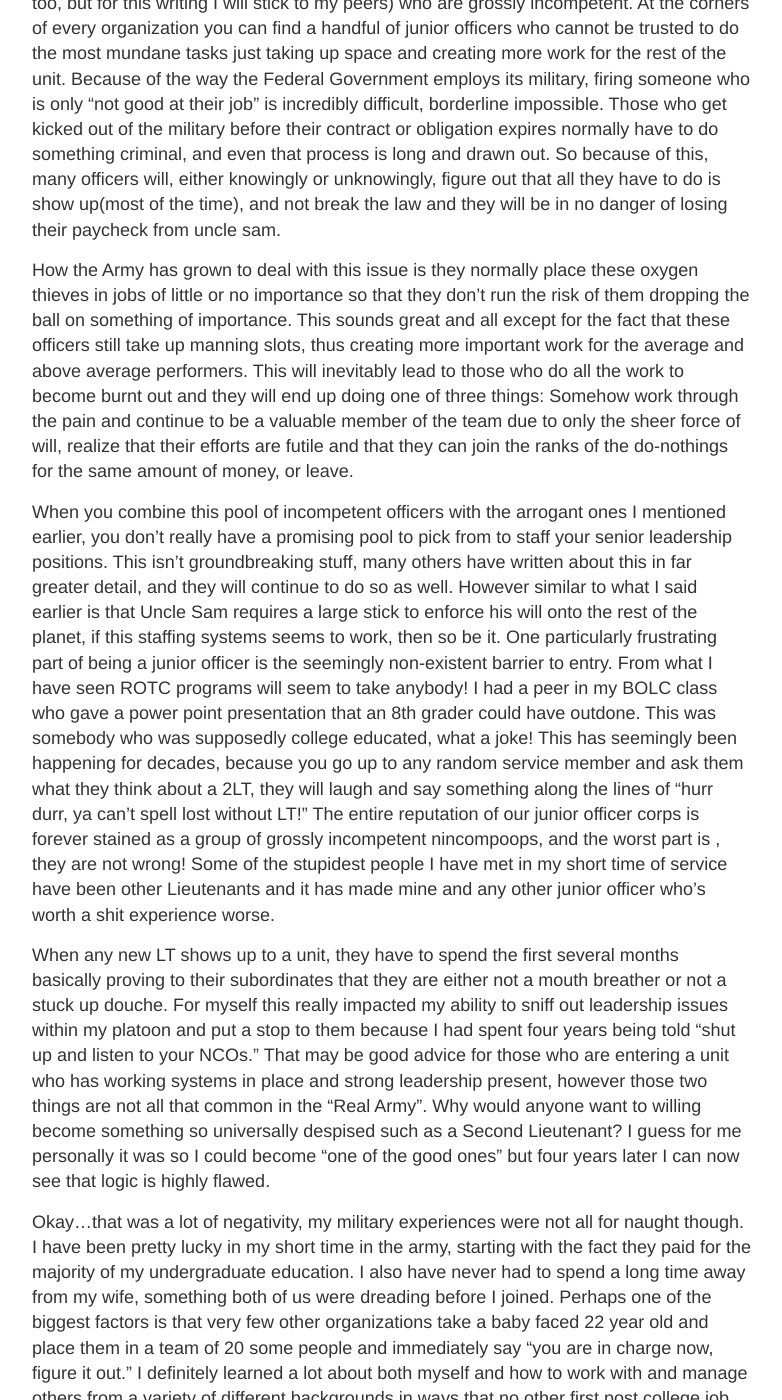
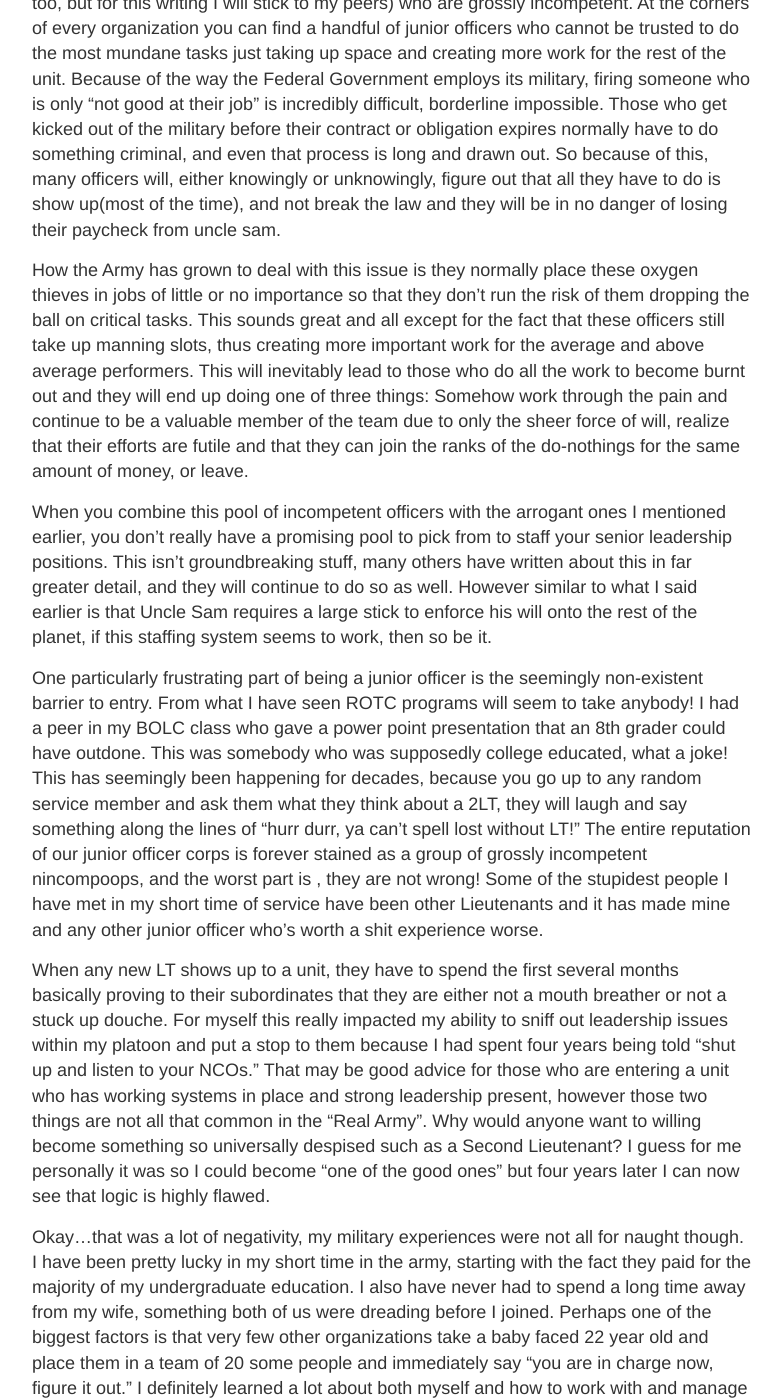
Before and after one commit to rockinraymond/wyattcraymond, a Jekyll site: the page built from _posts/2022-5-23-My-Last-Week-in-the-Army.md, in a window 1280 px wide and 1400 px high, scrolled down 1646 px. Shown: the whole window, without its empty margins (248-1030 px from the left). Built offline with Jekyll 4.4.1, drawn with Linux system fonts in a browser that asks for light colours; our own code applies the rules of GitHub Pages for plain Markdown files.

Commit message:
Update 2022-5-23-My-Last-Week-in-the-Army.md

```diff
--- a/_posts/2022-5-23-My-Last-Week-in-the-Army.md
+++ b/_posts/2022-5-23-My-Last-Week-in-the-Army.md
@@ -13,9 +13,10 @@
 
 On the other end of the spectrum, there are a noticeable number of military officers(NCOs too, but for this writing I will stick to my peers) who are grossly incompetent. At the corners of every organization you can find a handful of junior officers who cannot be trusted to do the most mundane tasks just taking up space and creating more work for the rest of the unit. Because of the way the Federal Government employs its military, firing someone who is only "not good at their job" is incredibly difficult, borderline impossible. Those who get kicked out of the military before their contract or obligation expires normally have to do something criminal, and even that process is long and drawn out. So because of this, many officers will, either knowingly or unknowingly, figure out that all they have to do is show up(most of the time), and not break the law and they will be in no danger of losing their paycheck from uncle sam.
 
-How the Army has grown to deal with this issue is they normally place these oxygen thieves in jobs of little or no importance so that they don't run the risk of them dropping the ball on something of importance. This sounds great and all except for the fact that these officers still take up manning slots, thus creating more important work for the average and above average performers. This will inevitably lead to those who do all the work to become burnt out and they will end up doing one of three things: Somehow work through the pain and continue to be a valuable member of the team due to only the sheer force of will, realize that their efforts are futile and that they can join the ranks of the do-nothings for the same amount of money, or leave.
+How the Army has grown to deal with this issue is they normally place these oxygen thieves in jobs of little or no importance so that they don't run the risk of them dropping the ball on critical tasks. This sounds great and all except for the fact that these officers still take up manning slots, thus creating more important work for the average and above average performers. This will inevitably lead to those who do all the work to become burnt out and they will end up doing one of three things: Somehow work through the pain and continue to be a valuable member of the team due to only the sheer force of will, realize that their efforts are futile and that they can join the ranks of the do-nothings for the same amount of money, or leave.
 
-When you combine this pool of incompetent officers with the arrogant ones I mentioned earlier, you don't really have a promising pool to pick from to staff your senior leadership positions. This isn't groundbreaking stuff, many others have written about this in far greater detail, and they will continue to do so as well. However similar to what I said earlier is that Uncle Sam requires a large stick to enforce his will onto the rest of the planet, if this staffing systems seems to work, then so be it.
+When you combine this pool of incompetent officers with the arrogant ones I mentioned earlier, you don't really have a promising pool to pick from to staff your senior leadership positions. This isn't groundbreaking stuff, many others have written about this in far greater detail, and they will continue to do so as well. However similar to what I said earlier is that Uncle Sam requires a large stick to enforce his will onto the rest of the planet, if this staffing system seems to work, then so be it.
+
 One particularly frustrating part of being a junior officer is the seemingly non-existent barrier to entry. From what I have seen ROTC programs will seem to take anybody! I had a peer in my BOLC class who gave a power point presentation that an 8th grader could have outdone. This was somebody who was supposedly college educated, what a joke! This has seemingly been happening for decades, because you go up to any random service member and ask them what they think about a 2LT, they will laugh and say something along the lines of “hurr durr, ya can’t spell lost without LT!” The entire reputation of our junior officer corps is forever stained as a group of grossly incompetent nincompoops, and the worst part is , they are not wrong! Some of the stupidest people I have met in my short time of service have been other Lieutenants and it has made mine and any other junior officer who’s worth a shit experience worse.
 
 When any new LT shows up to a unit, they have to spend the first several months basically proving to their subordinates that they are either not a mouth breather or not a stuck up douche. For myself this really impacted my ability to sniff out leadership issues within my platoon and put a stop to them because I had spent four years being told “shut up and listen to your NCOs.” That may be good advice for those who are entering a unit who has working systems in place and strong leadership present, however those two things are not all that common in the “Real Army”. Why would anyone want to willing become something so universally despised such as a Second Lieutenant? I guess for me personally it was so I could become “one of the good ones” but four years later I can now see that logic is highly flawed.
```
